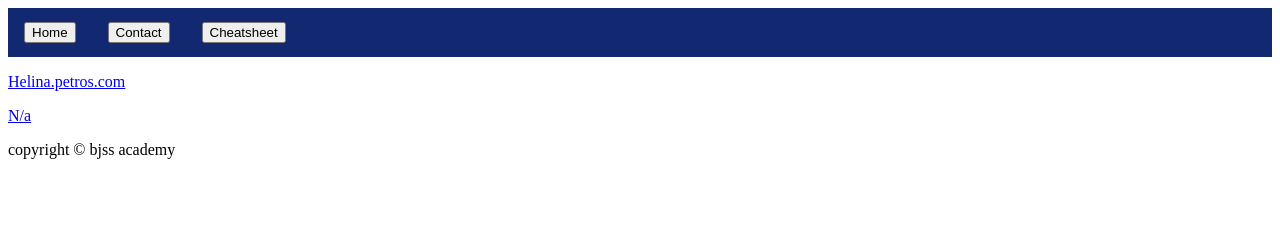
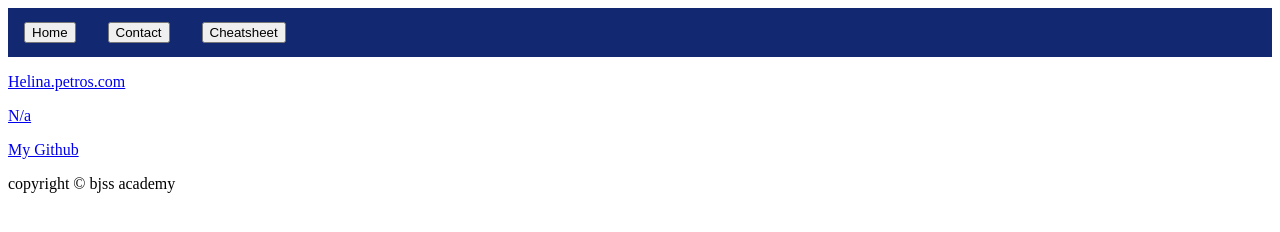
Before and after one commit to lina1112/Profile, a plain HTML site: page contact.html in a window 1280 px wide. Drawn offline with Linux system fonts and the light colour scheme.

Commit message:
added mygit link

```diff
--- a/contact.html
+++ b/contact.html
@@ -38,6 +38,7 @@
         <div>
             <a href="mailto:helina.petros.com" id="Email">Helina.petros.com</a>
             <p><a href="tel:+44780000000"> N/a</a></p>
+            <a href="https://github.com/lina1112">My Github </a>
 
         </div>
    </body>
```
